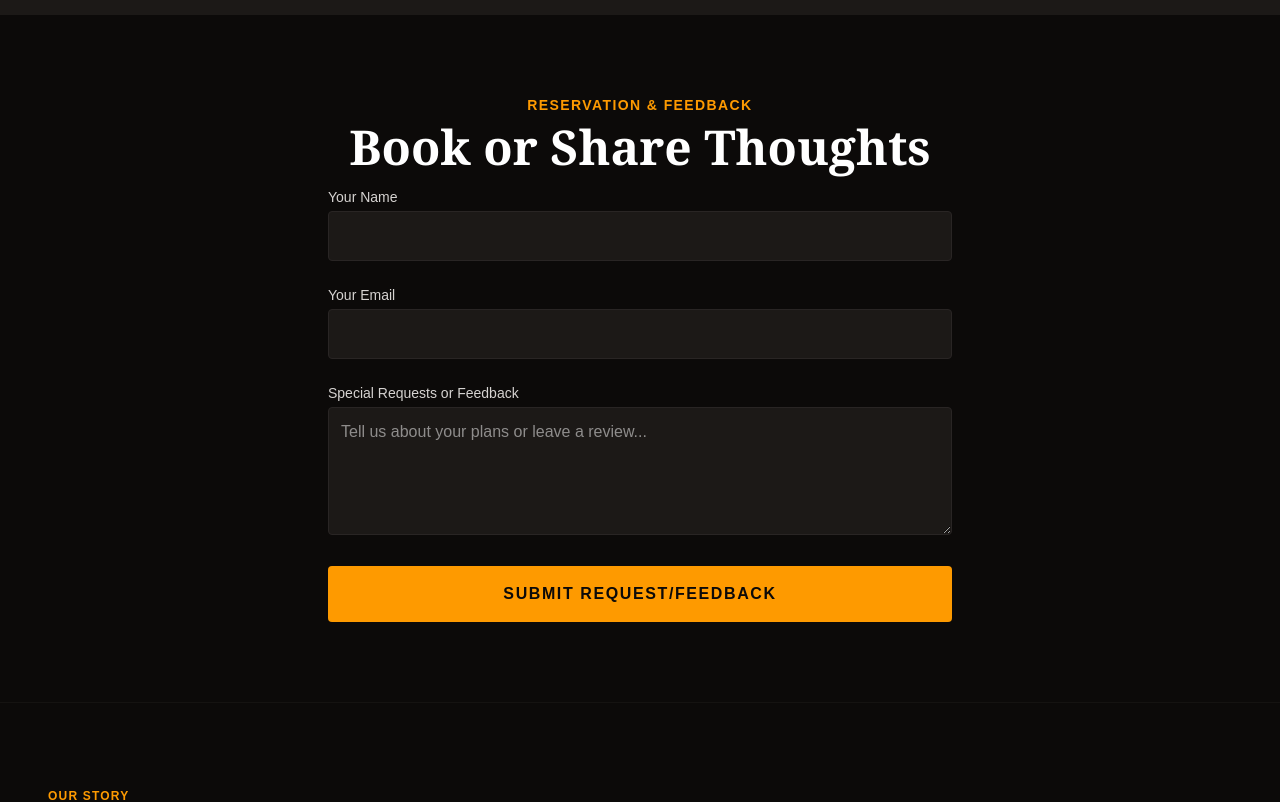
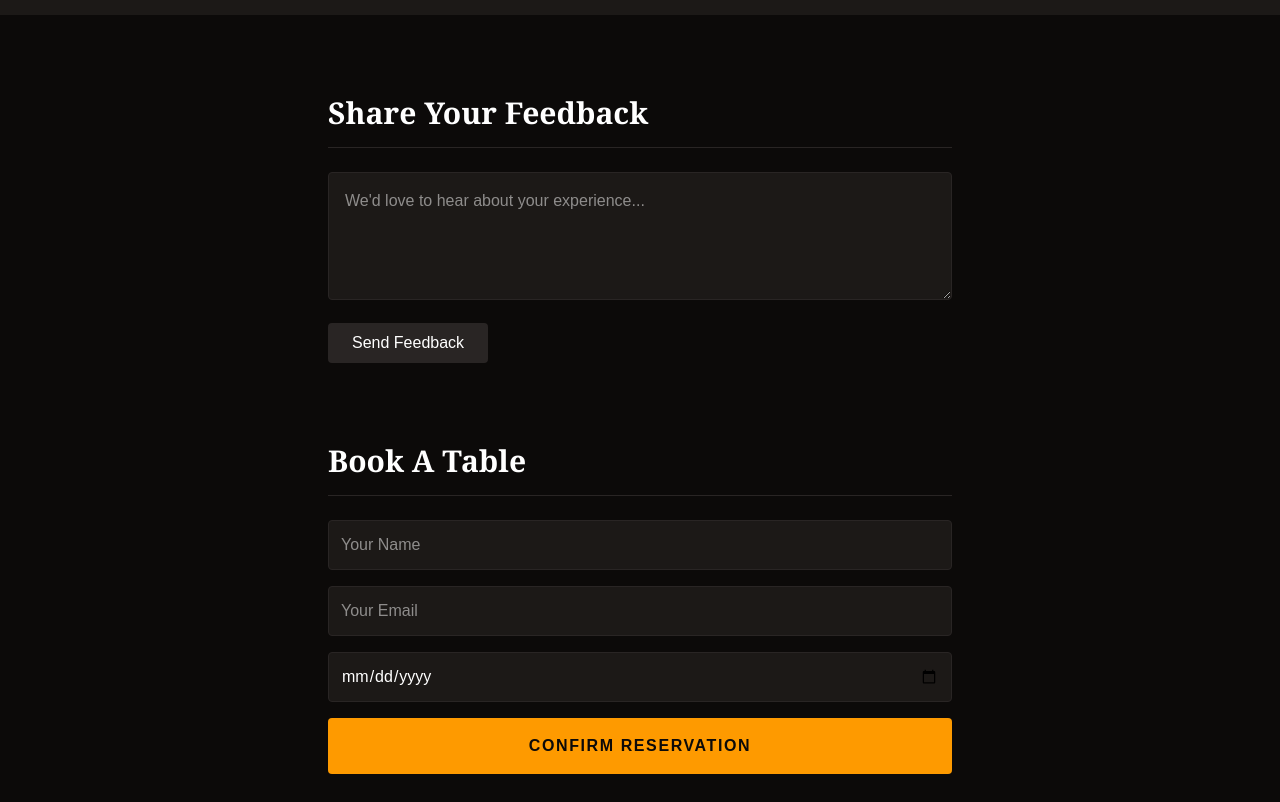
Before and after one commit to Raphael-Git01/alavie-restaurant-live, a Next.js app: page / in a window 1280 px wide. Shown: the part 6200-7002 px from the top of the page. Built offline with nearby package versions, Linux system fonts and the light colour scheme.

Commit message:
feat: separate feedback and reservation sections

```diff
--- a/app/components/Reservation.tsx
+++ b/app/components/Reservation.tsx
@@ -2,42 +2,42 @@
 import { useState } from "react";
 
 export default function Reservation() {
-  const [submitted, setSubmitted] = useState(false);
-
-  const handleSubmit = (e: React.FormEvent) => {
-    e.preventDefault();
-    setSubmitted(true);
-  };
+  const [feedback, setFeedback] = useState("");
+  const [name, setName] = useState("");
+  const [email, setEmail] = useState("");
+  const [date, setDate] = useState("");
 
   return (
     <section id="reservations" className="py-20 bg-stone-950 text-white">
-      <div className="max-w-2xl mx-auto px-6 text-center">
-        <h3 className="text-amber-500 font-bold uppercase tracking-widest text-sm mb-2">RESERVATION & FEEDBACK</h3>
-        <h2 className="text-4xl md:text-5xl font-serif font-bold mb-4">Book or Share Thoughts</h2>
+      <div className="max-w-2xl mx-auto px-6">
 
-        <form onSubmit={handleSubmit} className="space-y-6 text-left">
-          <div>
-            <label className="block text-sm font-medium text-stone-300 mb-1">Your Name</label>
-            <input type="text" className="w-full p-3 bg-stone-900 border border-stone-800 rounded focus:border-amber-500 outline-none text-white" required />
-          </div>
+        {/* SECTION 1: FEEDBACK */}
+        <div className="mb-20">
+          <h2 className="text-3xl font-serif font-bold mb-6 border-b border-stone-800 pb-4">Share Your Feedback</h2>
+          <form className="space-y-4">
+            <textarea
+              className="w-full p-4 bg-stone-900 border border-stone-800 rounded focus:border-amber-500 outline-none text-white h-32"
+              placeholder="We'd love to hear about your experience..."
+            />
+            <button type="submit" className="px-6 py-2 bg-stone-800 hover:bg-stone-700 text-white rounded transition">
+              Send Feedback
+            </button>
+          </form>
+        </div>
 
-          <div>
-            <label className="block text-sm font-medium text-stone-300 mb-1">Your Email</label>
-            <input type="email" className="w-full p-3 bg-stone-900 border border-stone-800 rounded focus:border-amber-500 outline-none text-white" required />
-          </div>
+        {/* SECTION 2: BOOKING */}
+        <div>
+          <h2 className="text-3xl font-serif font-bold mb-6 border-b border-stone-800 pb-4">Book A Table</h2>
+          <form className="space-y-4">
+            <input type="text" placeholder="Your Name" className="w-full p-3 bg-stone-900 border border-stone-800 rounded text-white" required />
+            <input type="email" placeholder="Your Email" className="w-full p-3 bg-stone-900 border border-stone-800 rounded text-white" required />
+            <input type="date" className="w-full p-3 bg-stone-900 border border-stone-800 rounded text-white" required />
+            <button type="submit" className="w-full py-4 bg-amber-500 hover:bg-amber-400 text-stone-950 font-bold rounded transition-all uppercase tracking-widest">
+              Confirm Reservation
+            </button>
+          </form>
+        </div>
 
-          <div>
-            <label className="block text-sm font-medium text-stone-300 mb-1">Special Requests or Feedback</label>
-            <textarea
-              className="w-full p-3 bg-stone-900 border border-stone-800 rounded focus:border-amber-500 outline-none h-32 text-white"
-              placeholder="Tell us about your plans or leave a review..."
-            />
-          </div>
-
-          <button type="submit" className="w-full py-4 bg-amber-500 hover:bg-amber-400 text-stone-950 font-bold rounded transition-all uppercase tracking-widest">
-            Submit Request/Feedback
-          </button>
-        </form>
       </div>
     </section>
   );
```
